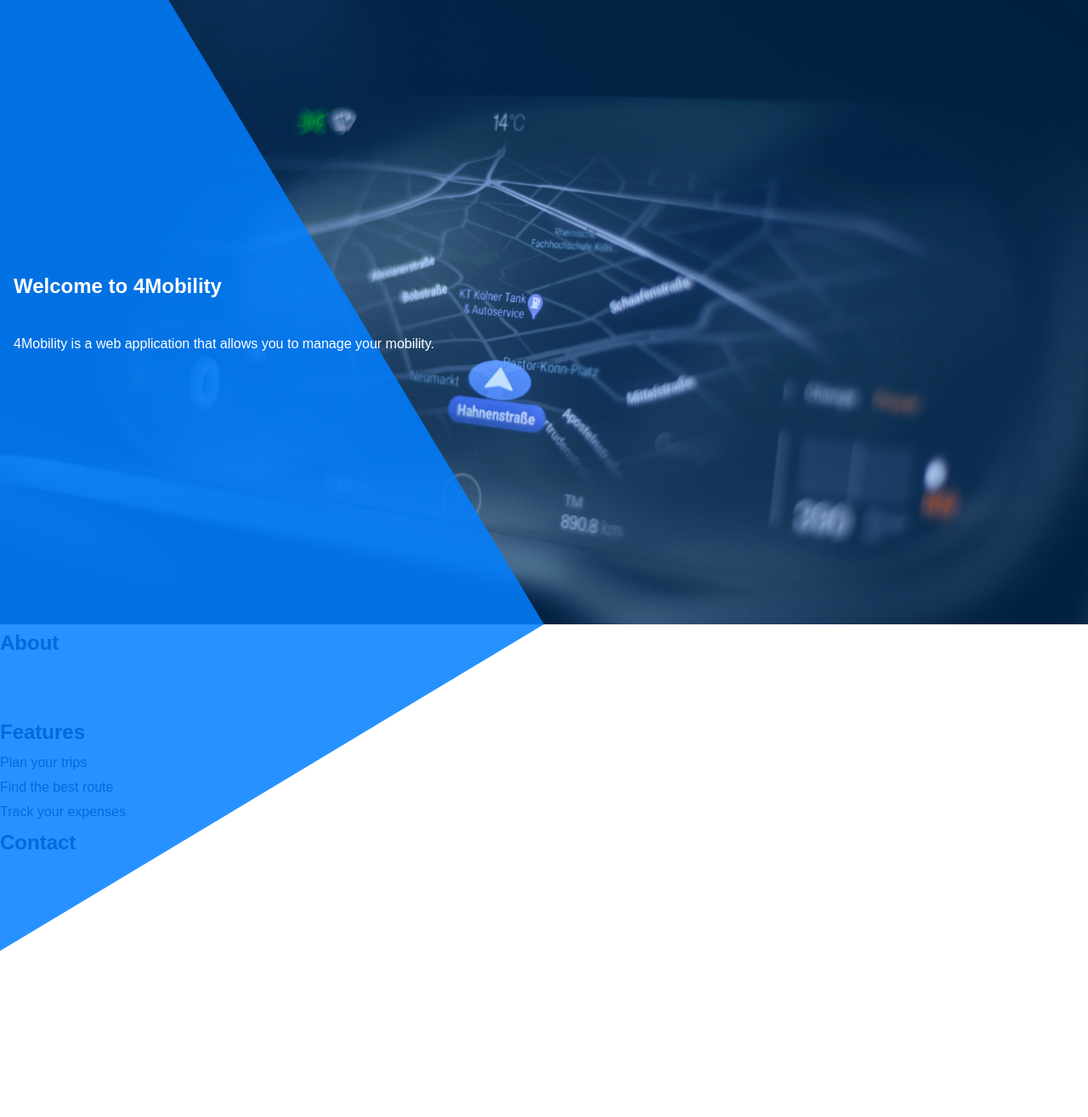
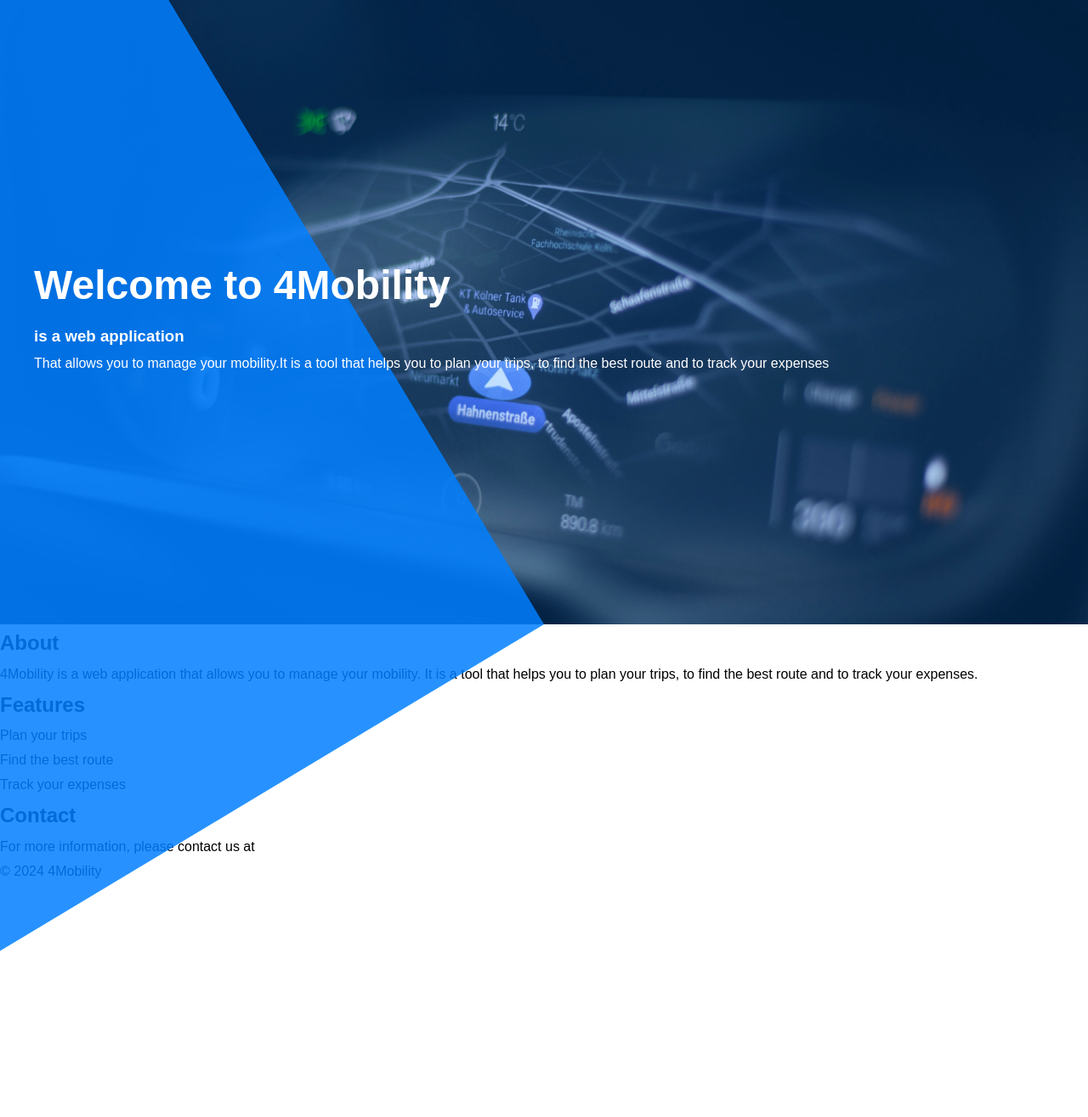
Before and after one commit to kiddingmz/4Mobility, a Django app: page / in a window 1280 px wide. Shown: the part 65-1380 px from the top of the page at 85% size. Run offline with Django 5.2, Linux system fonts and the light colour scheme.

Commit message:
CHORE: I'm making improves the landingpage

```diff
--- a/frontend/landingpages/static/styles/style.css
+++ b/frontend/landingpages/static/styles/style.css
@@ -97,12 +97,6 @@
     background-repeat: no-repeat;
 }
 
-.sub-banner h2, p {
-    padding: 1rem;
-    color: white;
-    z-index: 10;
-}
-
 .sub-banner-content {
     width: 100%;
     height: 100%;
@@ -110,6 +104,7 @@
     flex-direction: column;
     justify-content: center;
     background-color: #007FFF3D;
+    padding: 2.5rem;
 }
 
 .sub-banner-content-2 {
@@ -126,3 +121,30 @@
     top: -200%;
     z-index: 5;
 }
+
+/** End Banner */
+
+/** Text */
+
+.txt-color-white {
+    color: white;
+}
+
+.txt-bold {
+    font-weight: bold;
+}
+
+.txt-title-banner {
+    font-size: 3em;
+    z-index: 10;
+}
+
+.txt-subtitle-banner {
+    z-index: 10;
+}
+
+.txt-paragraph-banner {
+    font-size: 1em;
+    z-index: 10;
+}
+/** End Text */
--- a/frontend/landingpages/templates/landingpages/landingpage.html
+++ b/frontend/landingpages/templates/landingpages/landingpage.html
@@ -29,8 +29,9 @@
     <section class="banner" id="banner">
         <div class="sub-banner">
             <div class="sub-banner-content">
-                <h2>Welcome to 4Mobility</h2>
-                <p>4Mobility is a web application that allows you to manage your mobility.</p>
+                <h1 class="txt-title-banner txt-bold txt-color-white">Welcome to 4Mobility</h1>
+                <h3 class="txt-subtitle-banner txt-color-white">is a web application</h3>
+                <p class="txt-paragraph-banner txt-color-white">That allows you to manage your mobility.It is a tool that helps you to plan your trips, to find the best route and to track your expenses</p>
             </div>
             <div class="sub-banner-content-2">
 
```
